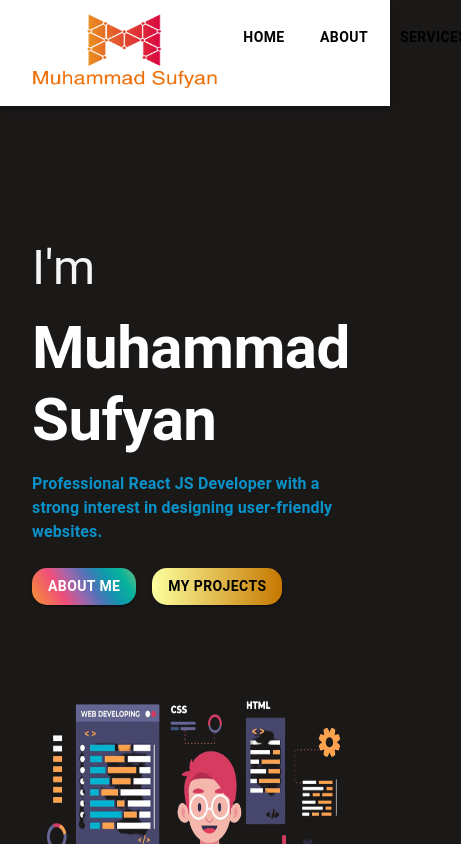
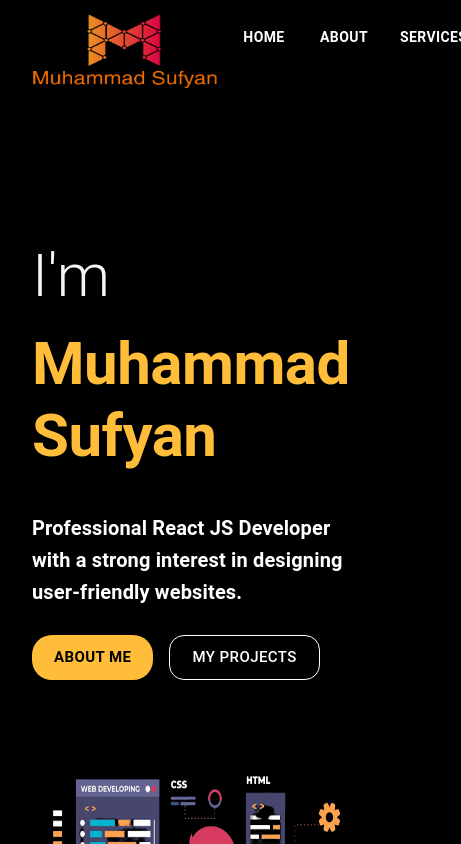
Before and after one commit to MSufyanpie/Portfolio, a React (Vite) app: page / in a window 390 px wide. Shown: the top 844 px of the page, 461 px wide, since content can reach past the window. Built offline with nearby package versions, Linux system fonts and the light colour scheme.

Commit message:
changed style of skills card and more designing and responsiveness

```diff
--- a/src/Components/About/Aboutme.jsx
+++ b/src/Components/About/Aboutme.jsx
@@ -1,6 +1,6 @@
 import React from 'react'
 import NavBar from '../Common/Navbar/navbar'
-import { Box, Button, Stack, Typography } from '@mui/material'
+import { Box, Button, LinearProgress, Stack, Typography } from '@mui/material'
 import { Image } from 'react-bootstrap'
 
 
@@ -52,6 +52,7 @@ export default function Aboutme() {
 
 
   </Stack>
+
   </div>
   )
 }
--- a/src/Components/Common/Footer/Footer.jsx
+++ b/src/Components/Common/Footer/Footer.jsx
@@ -5,7 +5,7 @@ import { Image } from 'react-bootstrap'
 
 export default function Footer() {
   return (
-    <Stack direction={'row'} sx={{backgroundColor:'black'}} py={3} px={3} >
+    <Stack direction={{xs:'column',md:'row'}} sx={{backgroundColor:'black'}} py={3} px={3} >
          <Typography flexGrow={0.5}  >
 
       <IconButton >
--- a/src/Components/Common/Navbar/navbar.jsx
+++ b/src/Components/Common/Navbar/navbar.jsx
@@ -14,7 +14,7 @@ export default function MuiNavbar() {
         }
     }
   return (
-   <AppBar sx={{backgroundColor:'white'}} >
+   <AppBar sx={{backgroundColor:'black'}} >
     <Toolbar   >
         <Typography sx={{flexGrow:1}}>
         <IconButton  >
@@ -30,14 +30,14 @@ export default function MuiNavbar() {
         onClick={()=>scrollToSection("#section1")}
         to={"/#section1"}
         >
-        <Button sx={{color:'black',fontWeight:'bold'}} >Home</Button></Link>
+        <Button sx={{color:'white',fontWeight:'bold'}} >Home</Button></Link>
 
           <Link
           onClick={()=>scrollToSection("#section2")}
           style={{textDecoration:'none'}}
           to={"/#section2"}
           >
-          <Button sx={{color:'black',fontWeight:'bold'}} >   About
+          <Button sx={{color:'white',fontWeight:'bold'}} >   About
           </Button></Link>
 
           <Link
@@ -45,7 +45,7 @@ export default function MuiNavbar() {
           onClick={()=>scrollToSection("#section3")}
           to={"/#section3"}
           >
-            <Button sx={{color:'black',fontWeight:'bold'}} >Services</Button></Link>
+            <Button sx={{color:'white',fontWeight:'bold'}} >Services</Button></Link>
 
 
           <Link
@@ -53,21 +53,21 @@ export default function MuiNavbar() {
           onClick={()=>scrollToSection("#section4")}
           to={"/#section4"}
           >
-            <Button sx={{color:'black',fontWeight:'bold'}} >Skills</Button></Link>
+            <Button sx={{color:'white',fontWeight:'bold'}} >Skills</Button></Link>
 
            <Link style={{textDecoration:'none'}}
             onClick={()=>scrollToSection("#section5")}
             to={"/#section5"} >
 
-           <Button sx={{color:'black',fontWeight:'bold'}}>Projects</Button></Link>
+           <Button sx={{color:'white',fontWeight:'bold'}}>Projects</Button></Link>
 
 
            <Link style={{textDecoration:'none'}}
             onClick={()=>scrollToSection("#section6")}
             to={"/#section6"}
            >
-           <Button  sx={{color:'black',fontWeight:'bold'}} >Contact </Button></Link>
-           <Button variant='contained' color='error' size='large' sx={{fontWeight:'bold',borderRadius:'50px'}}>Hire Me</Button>
+           <Button  sx={{color:'white',fontWeight:'bold'}} >Contact </Button></Link>
+           <Button variant='contained'  size='large' sx={{fontWeight:'bold',borderRadius:'50px',backgroundColor:'#ffbd39'}}>Hire Me</Button>
 
 
 
--- a/src/Components/Home/Description.jsx
+++ b/src/Components/Home/Description.jsx
@@ -8,22 +8,23 @@ export default class Description extends Component {
   render() {
     return (
       <Stack
-        px={{ xs: 4, md: 8 }}
+        px={{ xs: 4, md: 17 }}
         spacing={{ xs: 7, md: 35 }}
         direction={{ xs: "column", md: "row" }}
       >
-        <Box width={{ xs: "100%", md: "430px" }}>
+        <Box width={{ xs: "100%", md: "480px" }}>
           <Stack spacing={2} direction={"column"}>
-            <Typography variant="h3" sx={{ color: "whitesmoke" }}>
+            <Typography variant="h2" sx={{ color: "whitesmoke" }}>
               I'm
             </Typography>
-            <Typography variant="h2" fontWeight={"bold"} color={"white"}>
+            <Typography variant="h2" fontWeight={"bold"} color={"#ffbd39"}>
               Muhammad Sufyan
             </Typography>
+            <br/>
             <Typography
-              variant="body1"
+              variant="h6"
               gutterBottom
-              sx={{ color: "#0a91c7" }}
+              sx={{ color: "white" }}
               fontWeight={"bold"}
             >
               Professional React JS Developer with a strong interest in
@@ -31,18 +32,15 @@ export default class Description extends Component {
             </Typography>
           </Stack>
           <br />
-          <Stack direction={"row"} spacing={2}>
+          <Stack direction={"row"} spacing={2} marginTop={'1%'}>
             <Button
+            size="large"
               sx={{
                 fontWeight: "bold",
-                borderRadius: "15px",
-                ":hover": {
-                  opacity: "1",
-                  transition: "0.8s opacity ease-in-out",
-                },
-
-                background:
-                  "linear-gradient(60deg, #f79533, #f37055, #ef4e7b, #a166ab, #5073b8, #1098ad, #07b39b, #6fba82);",
+                borderRadius: "20px",
+                boxShadow:'1px 1px 1px solid white',
+                backgroundColor:'#ffbd39',
+                color:'black'
               }}
               variant="contained"
             >
@@ -50,15 +48,14 @@ export default class Description extends Component {
               About Me
             </Button>
             <Button
+            size="large"
               sx={{
                 borderRadius: "15px",
-                fontWeight: "bold",
-                color: "black",
-                backgroundColor: "white",
-                borderRadius: "15px",
-                background: "linear-gradient(90deg, #fcff9e 0%, #c67700 100%)",
-                animation:
-                  "gradient 2.5s infinite 0.8s cubic-bezier(0.2, 0.8, 0.2, 1.2) forwards",
+                border:'1px solid white',
+                color: "white",
+                backgroundColor: "black",
+
+
               }}
               variant="contained"
             >
--- a/src/Components/Services/ServicesDesign.jsx
+++ b/src/Components/Services/ServicesDesign.jsx
@@ -5,7 +5,7 @@ export default function ServicesDesign({id,image,title,description}) {
   return (
         <Grid item xs={12} sm={6} md={4}>
         <Card sx={{":hover":{
-          boxShadow:'1px 1px 1px 2px  white'
+          boxShadow:'1px 1px 1px 2px #ffbd39'
         }}} variant='outlined'
         >
             <CardMedia
@@ -14,11 +14,11 @@ export default function ServicesDesign({id,image,title,description}) {
 
             />
 
-        <CardContent sx={{backgroundColor:'#e9ecf2'}}>
-            <Typography variant='h5' gutterBottom fontWeight={'bold'}>
+        <CardContent sx={{backgroundColor:'#383831'}}>
+            <Typography variant='h5' gutterBottom fontWeight={'bold'} color={'#ffbd39'}>
              {title}
             </Typography><br/>
-            <Typography variant='body1'>
+            <Typography variant='body1' color={'white'} >
              {description}
             </Typography>
 
--- a/src/Components/Skills/Skills.jsx
+++ b/src/Components/Skills/Skills.jsx
@@ -9,32 +9,32 @@ export default function Skills() {
   const skills=[
     {
       icon:<DiHtml5/>,
-      title:'HTML',
+      title:'HTML5',
       description:'HTML is the backbone of web development. I utilize it to craft the fundamental structure and content of web pages, ensuring accessibility and semantic markup.'
     },
     {
       icon:<DiCss3Full/>,
-           title:'CSS',
+           title:'CSS3',
       description:'CSS empowers me to style and design web content with precision. I use it to create visually appealing and responsive layouts, enhancing user experiences.'
     },
     {
       icon:<DiBootstrap/>,
-      title:'Bootstrap',
+      title:'BOOTSTRAP',
       description:'Leveraging Bootstraps CSS framework, I expedite web development by seamlessly integrating pre-built components and responsive grids, resulting in efficient and mobile-friendly designs.'
     },
     {
       icon:<DiJavascript/>,
-      title:'Javascript',
+      title:'JAVASCRIPT',
       description:'JavaScript breathes life into web applications. I employ it to add interactivity and dynamic behavior, enhancing user engagement and functionality.'
     },
     {
       icon:<DiReact/>,
-      title:'React',
+      title:'REACT',
       description:'React is my go-to library for building interactive user interfaces. I harness its component-based architecture to create reusable UI elements and manage complex state seamlessly.'
     },
     {
       icon:<SiTypescript/>,
-      title:'Typescript',
+      title:'TYPESCRIPT',
       description:'TypeScript elevates my JavaScript development by adding static typing and enhanced tooling. It helps me catch errors early and write more robust, maintainable code.'
     }
   ]
--- a/src/Components/Skills/SkillsDesign.jsx
+++ b/src/Components/Skills/SkillsDesign.jsx
@@ -6,7 +6,9 @@ export default function SkillsDesign({id,icon,title,description}) {
   return (
     <div>
     <Card variant='outlined'
-    sx={{height:'40vh',width:'100%'}}
+    sx={{height:'33vh',width:'100%',backgroundColor:'#383831',":hover":{
+      backgroundColor:'maroon',color:'black'
+    }}}
 
 
     >
@@ -14,13 +16,19 @@ export default function SkillsDesign({id,icon,title,description}) {
 
 
         <CardContent sx={{padding:'0'}}>
-        <Stack direction={'column'} spacing={1} sx={{backgroundColor:'#a63243'}} py={1}>
-       <Typography variant='h4' color={'gold'} textAlign={'center'} > {icon}</Typography>
-        <Typography variant='h5'  color={'gold'} textAlign={'center'} gutterBottom>
+        {/* <Stack direction={'column'} spacing={1} sx={{backgroundColor:'#a63243'}} py={1}> */}
+       <Typography variant='h2' color={'#ffbd39'} textAlign={'center'} > {icon}</Typography>
+
+            {/* </Stack> */}
+            <br/>
+            <br/>
+            <Stack>
+            <Typography variant='h6'  color={'white'} textAlign={'center'} fontWeight={'bold'}>
             {title}
-            </Typography></Stack><br/>
-            <Typography  variant='body2' textAlign={'justify'} px={3} fontWeight={'bold'} >
-            {description}</Typography>
+
+            </Typography>
+            <hr style={{color:'#ffbd39',border:'1px solid #ffbd39',width:'20%',alignSelf:'center'}}/>
+            </Stack>
         </CardContent>
 
     </Card><br/>
--- a/src/index.css
+++ b/src/index.css
@@ -1,3 +1,3 @@
 body{
-    background-color: rgb(27, 24, 24);
+    background-color: black;
 }
```
